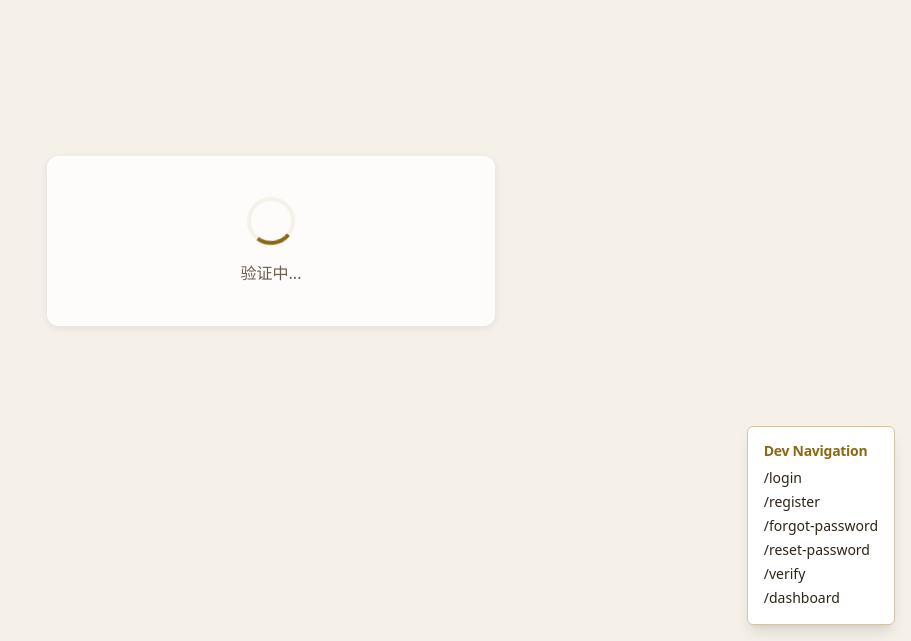
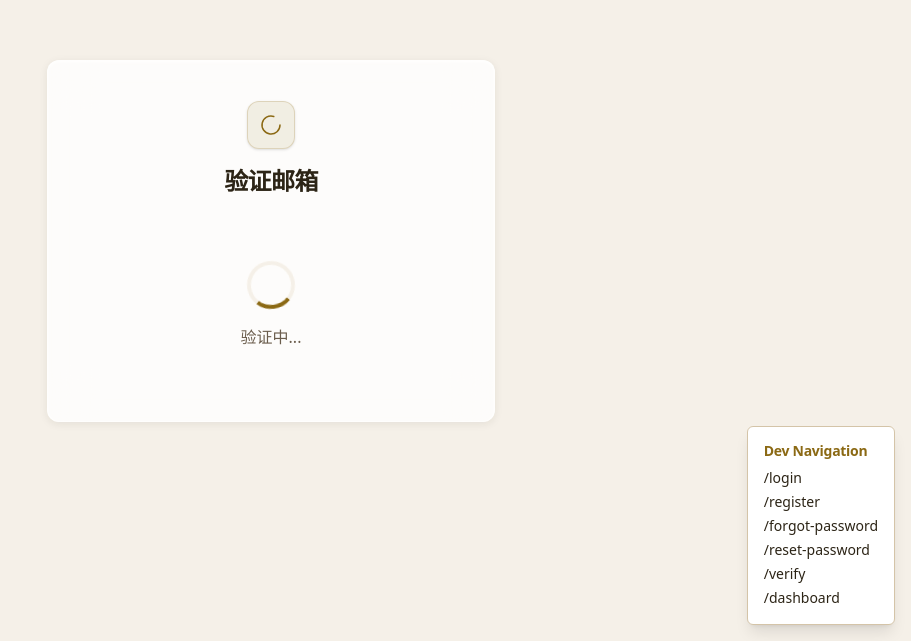
Before and after one commit to 12bitsD/bitsNovels, a React (Vite) app in the folder workspace/apps/web/: page /verify in a window 1280 px wide. Shown: the part 159-800 px from the top of the page, without its empty margins (369-1280 px from the left). Built offline with nearby package versions, Linux system fonts and the light colour scheme.

Commit message:
refactor(epic-1): migrate VerificationResultPage to shared UI components

```diff
--- a/workspace/apps/web/src/features/epic-1/components/VerificationResultPage.tsx
+++ b/workspace/apps/web/src/features/epic-1/components/VerificationResultPage.tsx
@@ -1,11 +1,16 @@
 import { useEffect, useState } from 'react';
 import { useSearchParams } from 'react-router-dom';
 import { client } from '../../../api/client';
+import { AuthCard } from '../../../components/ui/AuthCard';
+import { SuccessView } from '../../../components/ui/SuccessView';
+import { ErrorAlert } from '../../../components/ui/ErrorAlert';
+import { LoadingButton } from '../../../components/ui/LoadingButton';
+import { Icons } from '../../../components/ui/icons';
 
 export default function VerificationResultPage() {
   const [searchParams] = useSearchParams();
   const token = searchParams.get('token');
-  const email = searchParams.get('email') || ''; // Add email to resend link if needed
+  const email = searchParams.get('email') || '';
   const [status, setStatus] = useState<'loading' | 'success' | 'expired'>('loading');
   const [resendStatus, setResendStatus] = useState<'idle' | 'success'>('idle');
 
@@ -27,49 +32,53 @@ export default function VerificationResultPage() {
     setResendStatus('success');
   };
 
+  if (status === 'loading') {
     return (
-    <div className="min-h-screen bg-parchment flex items-center justify-center p-4 font-sans text-ink">
-      <div
-        className="bg-white/80 backdrop-blur-xl p-10 rounded-xl border border-white/60 max-w-md w-full animate-in fade-in zoom-in-95 duration-500 text-center"
-        style={{ boxShadow: 'var(--shadow-card), var(--shadow-inner-light)' }}
+      <AuthCard
+        icon={<Icons.Loading size={24} />}
+        title="验证邮箱"
+        description=""
       >
-        {status === 'loading' && (
-          <div className="flex flex-col items-center">
+        <div className="flex flex-col items-center py-8">
           <div className="w-12 h-12 border-4 border-parchment border-t-amber rounded-full animate-spin mb-4"></div>
           <p className="text-ink-light">验证中...</p>
         </div>
-        )}
+      </AuthCard>
+    );
+  }
 
-        {status === 'success' && (
-          <div className="animate-in fade-in zoom-in-95 duration-300">
-            <div className="w-16 h-16 bg-success/10 rounded-full flex items-center justify-center mx-auto mb-4">
-              <span className="text-3xl text-success">✓</span>
-            </div>
-            <p className="text-success font-medium text-lg">验证成功！</p>
-            <p className="text-ink-light mt-2 text-sm">您可以关闭此页面或返回登录。</p>
-          </div>
-        )}
+  if (status === 'success') {
+    return (
+      <AuthCard
+        icon={<Icons.Check size={24} />}
+        title="验证邮箱"
+        description=""
+      >
+        <SuccessView
+          icon={<Icons.Success size={32} />}
+          title="验证成功！"
+          description="您可以关闭此页面或返回登录。"
+        />
+      </AuthCard>
+    );
+  }
 
-        {status === 'expired' && (
-          <div className="space-y-4 animate-in fade-in zoom-in-95 duration-300">
-            <div className="w-16 h-16 bg-error/10 rounded-full flex items-center justify-center mx-auto mb-4">
-              <span className="text-3xl text-error">✕</span>
-            </div>
-            <p className="text-error font-medium text-lg">链接已过期或无效</p>
-
+  return (
+    <AuthCard
+      icon={<Icons.Error size={24} />}
+      title="验证邮箱"
+      description=""
+    >
+      <div className="space-y-4">
+        <ErrorAlert error="链接已过期或无效" />
         {resendStatus === 'success' ? (
           <p className="text-success text-sm bg-success/10 p-3 rounded">已重新发送验证邮件，请查收。</p>
         ) : (
-              <button
-                onClick={handleResend}
-                className="btn-primary mt-4"
-              >
+          <LoadingButton onClick={handleResend} loading={false}>
             重新发送验证邮件
-              </button>
+          </LoadingButton>
         )}
       </div>
-        )}
-      </div>
-    </div>
+    </AuthCard>
   );
 }
```
Lines whose indentation alone changed are shown as unchanged.
